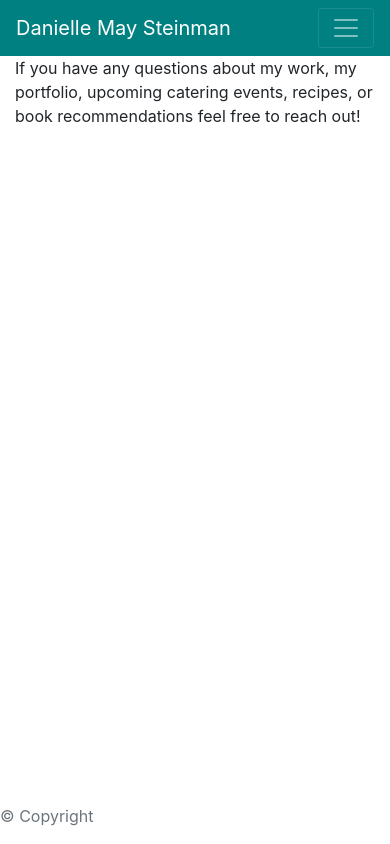
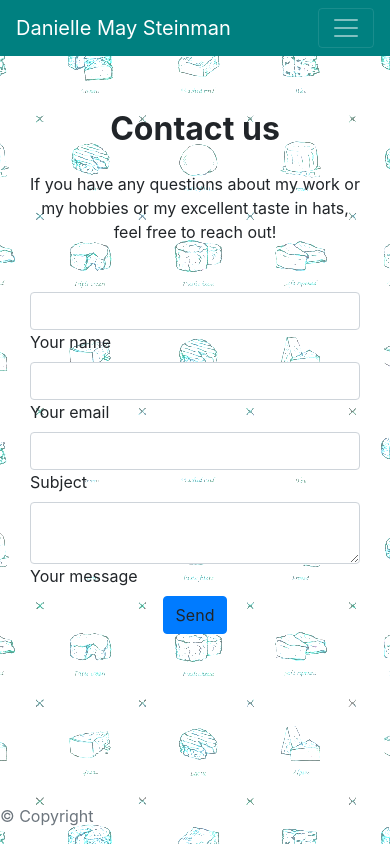
Before and after one commit to dmaysteinman/My-Portfolio, a plain HTML site: page contact.html in a window 390 px wide. Drawn offline with nearby package versions, Linux system fonts and the light colour scheme.

Commit message:
Tinkering, playing with contact page and image responsiveness

```diff
--- a/contact.html
+++ b/contact.html
@@ -61,9 +61,85 @@ The Bootstrap portfolio should minimize the use of media queries. -->
     <!-- /.container -->
   </nav>
 
-  <main class="container">
-If you have any questions about my work, my portfolio, upcoming catering events, recipes, or book recommendations feel free to reach out!
-  </main>
+
+  <!-- Copied and pasted and edited from bootstrap -->
+  <!--Section: Contact v.2-->
+<section class="mb-4">
+
+  <!--Section heading-->
+  <h2 class="h1-responsive font-weight-bold text-center my-4">Contact us</h2>
+  <!--Section description-->
+  <p class="text-center w-responsive mx-auto mb-5">If you have any questions about my work or my hobbies or my excellent taste in hats, feel free to reach out!</p>
+
+  <div class="row">
+
+      <!--Grid column-->
+      <div class="col-md-9 mb-md-0 mb-5">
+          <form id="contact-form" name="contact-form" action="mail.php" method="POST">
+
+              <!--Grid row-->
+              <div class="row">
+
+                  <!--Grid column-->
+                  <div class="col-md-6">
+                      <div class="md-form mb-0">
+                          <input type="text" id="name" name="name" class="form-control">
+                          <label for="name" class="">Your name</label>
+                      </div>
+                  </div>
+                  <!--Grid column-->
+
+                  <!--Grid column-->
+                  <div class="col-md-6">
+                      <div class="md-form mb-0">
+                          <input type="text" id="email" name="email" class="form-control">
+                          <label for="email" class="">Your email</label>
+                      </div>
+                  </div>
+                  <!--Grid column-->
+
+              </div>
+              <!--Grid row-->
+
+              <!--Grid row-->
+              <div class="row">
+                  <div class="col-md-12">
+                      <div class="md-form mb-0">
+                          <input type="text" id="subject" name="subject" class="form-control">
+                          <label for="subject" class="">Subject</label>
+                      </div>
+                  </div>
+              </div>
+              <!--Grid row-->
+
+              <!--Grid row-->
+              <div class="row">
+
+                  <!--Grid column-->
+                  <div class="col-md-12">
+
+                      <div class="md-form">
+                          <textarea type="text" id="message" name="message" rows="2" class="form-control md-textarea"></textarea>
+                          <label for="message">Your message</label>
+                      </div>
+
+                  </div>
+              </div>
+              <!--Grid row-->
+
+          </form>
+
+          <div class="text-center text-md-left">
+              <a class="btn btn-primary" onclick="document.getElementById('contact-form').submit();">Send</a>
+          </div>
+          <div class="status"></div>
+      </div>
+      <!--Grid column-->
+
+  </div>
+
+</section>
+<!--Section: Contact v.2-->
 
 
   <footer class="footer">
--- /dev/null
+++ b/reset.css
@@ -0,0 +1,48 @@
+/* http://meyerweb.com/eric/tools/css/reset/
+   v2.0 | 20110126
+   License: none (public domain)
+*/
+
+html, body, div, span, applet, object, iframe,
+h1, h2, h3, h4, h5, h6, p, blockquote, pre,
+a, abbr, acronym, address, big, cite, code,
+del, dfn, em, img, ins, kbd, q, s, samp,
+small, strike, strong, sub, sup, tt, var,
+b, u, i, center,
+dl, dt, dd, ol, ul, li,
+fieldset, form, label, legend,
+table, caption, tbody, tfoot, thead, tr, th, td,
+article, aside, canvas, details, embed,
+figure, figcaption, footer, header, hgroup,
+menu, nav, output, ruby, section, summary,
+time, mark, audio, video {
+	margin: 0;
+	padding: 0;
+	border: 0;
+	font-size: 100%;
+	font: inherit;
+	vertical-align: baseline;
+}
+/* HTML5 display-role reset for older browsers */
+article, aside, details, figcaption, figure,
+footer, header, hgroup, menu, nav, section {
+	display: block;
+}
+body {
+	line-height: 1;
+}
+ol, ul {
+	list-style: none;
+}
+blockquote, q {
+	quotes: none;
+}
+blockquote:before, blockquote:after,
+q:before, q:after {
+	content: '';
+	content: none;
+}
+table {
+	border-collapse: collapse;
+	border-spacing: 0;
+}
--- a/stylesheet.css
+++ b/stylesheet.css
@@ -12,16 +12,39 @@
     padding-left: .5rem !important;
   }
 
+  body {
+    background-image: url(./Images/cheesepaper.png);
+  }
+
   /* Fixes dropdown menus placed on the right side */
   .ml-auto .dropdown-menu {
     left: auto !important;
     right: 0px;
   }
 
-  .img-fluid {
-    height: auto;
-    width: 40%;
-    position: center;
+  .container-fluid {
+    font-family: 'Jost', sans-serif;
+    padding: 50px;
+  }
+
+  .col-md-6 h3 {
+    text-align: center;
+    font-size: 50px;
+    font-weight: 500;
+  }
+
+  .col-md-6 p {
+    padding: 30px;
+    text-align: center;
+    font-size: 30px;
+  }
+
+  .mb-4 {
+    padding: 30px;
+  }
+
+  .image-fluid {
+    padding: 50px;
   }
 
   .footer {
```
Also changed, not shown: index.html (+10 -21 lines), portfolio.html (+12 -2 lines), Images/cheesepaper.png (added), 3 other files.
